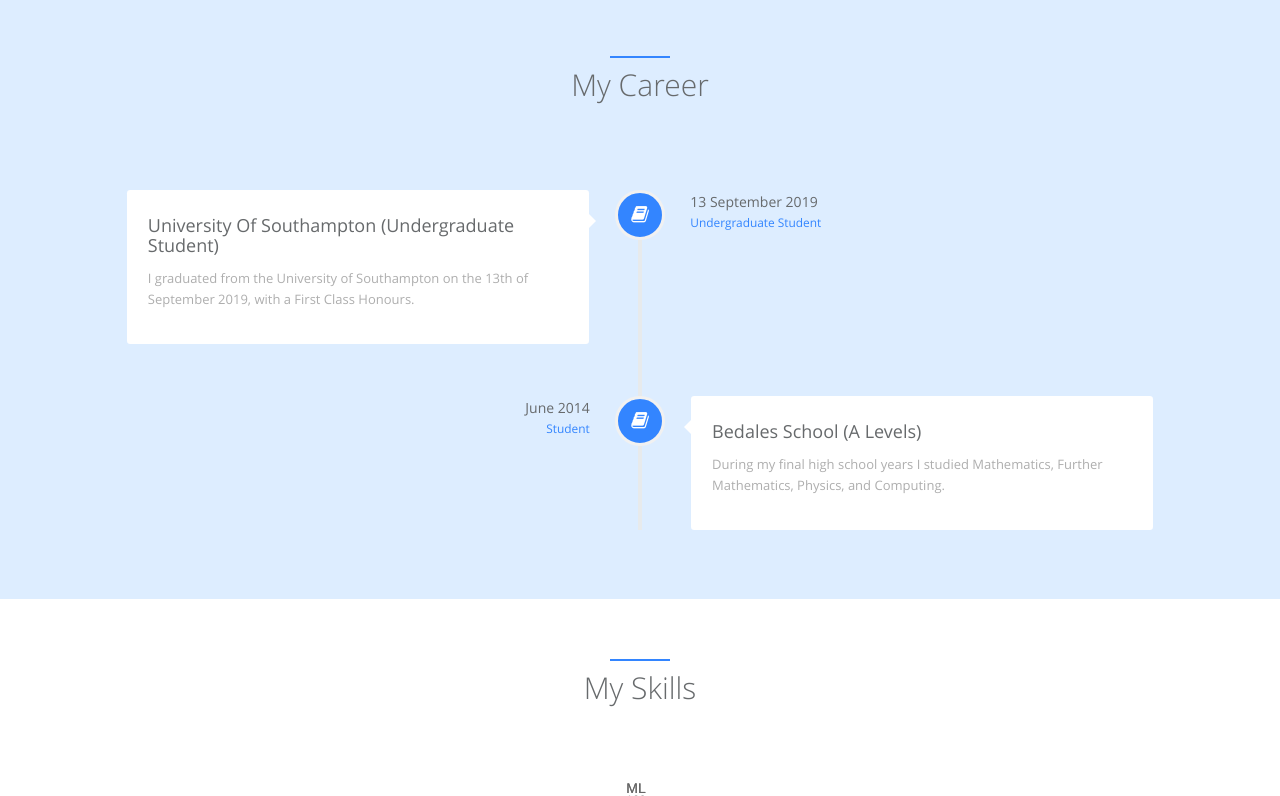
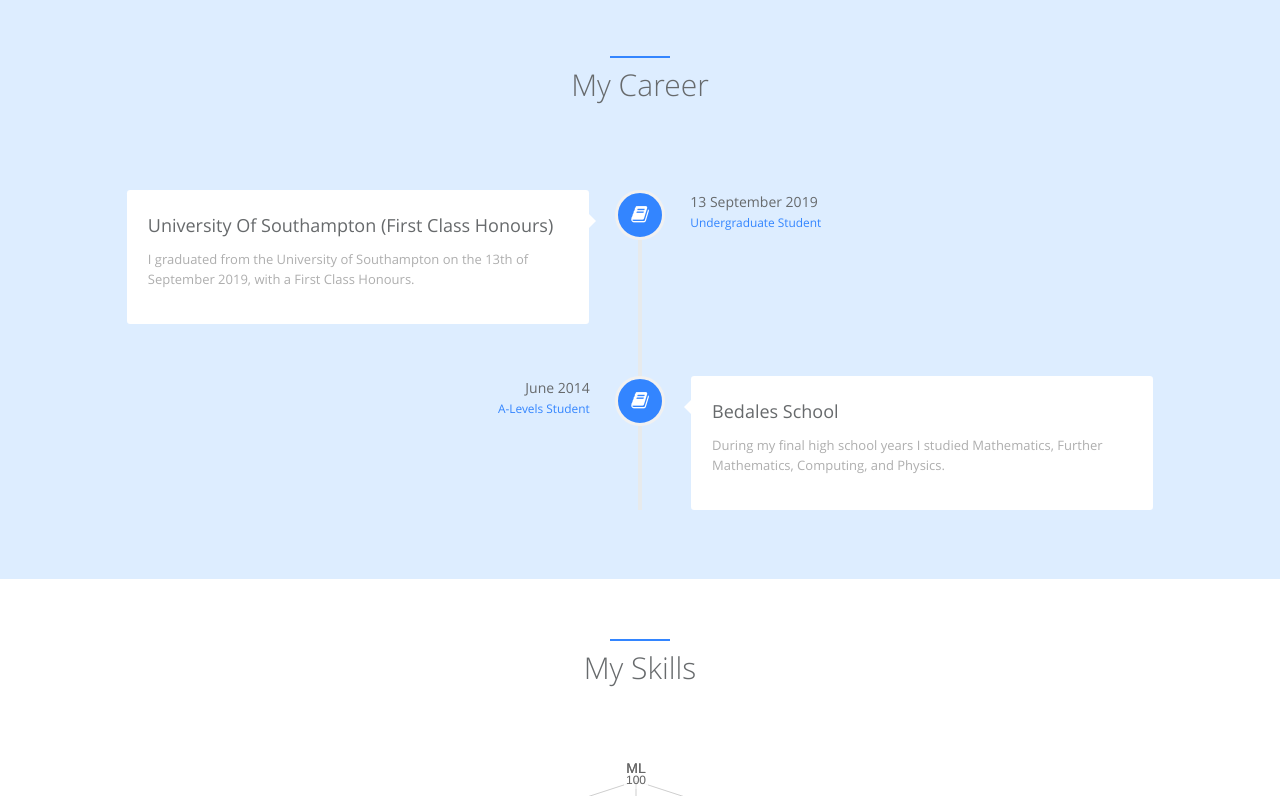
Before and after one commit to Kney-Delach/Kney-Delach.github.io, a Jekyll site: the page built from index.html, in a window 1280 px wide and 900 px high, cut to the strip 104-900 px from the top of the window. Built offline with Jekyll 4.4.1, drawn with Linux system fonts in a browser that asks for light colours.

Commit message:
Update careers.yml

```diff
--- a/_data/index/careers.yml
+++ b/_data/index/careers.yml
@@ -15,7 +15,7 @@
 #  icon: fa-plus-square
 
 - name:
-    detail: University Of Southampton (Undergraduate Student)
+    detail: University Of Southampton (First Class Honours)
     i18n: uos
   desc:
     detail: I graduated from the University of Southampton on the 13th of September 2019, with a First Class Honours.
@@ -30,16 +30,16 @@
   #present: true
 
 - name:
-    detail: Bedales School (A Levels)
+    detail: Bedales School
     i18n: bedales
   desc:
-    detail: During my final high school years I studied Mathematics, Further Mathematics, Physics, and Computing.
+    detail: During my final high school years I studied Mathematics, Further Mathematics, Computing, and Physics.
     i18n: bedales_desc
   date:
     detail: June 2014
     i18n: uos_date
   job:
-    detail: Student
+    detail: A-Levels Student
     i18n: bedales_title
   icon: fa-book
 
```
